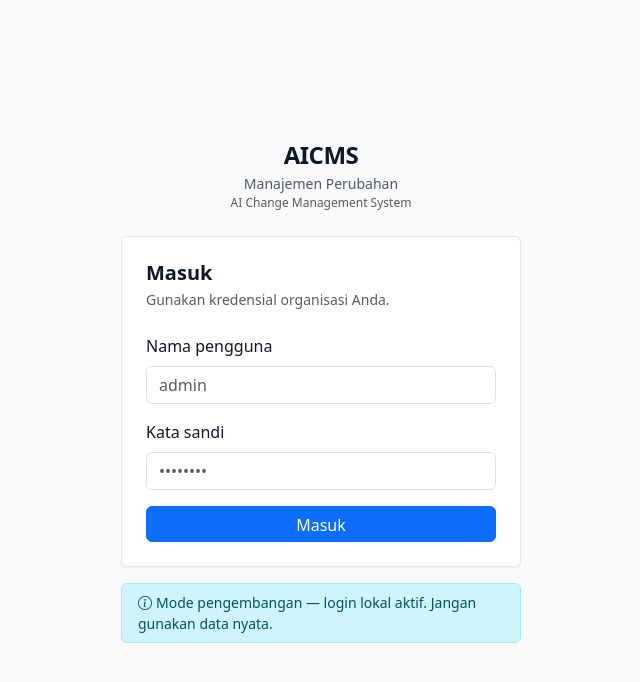
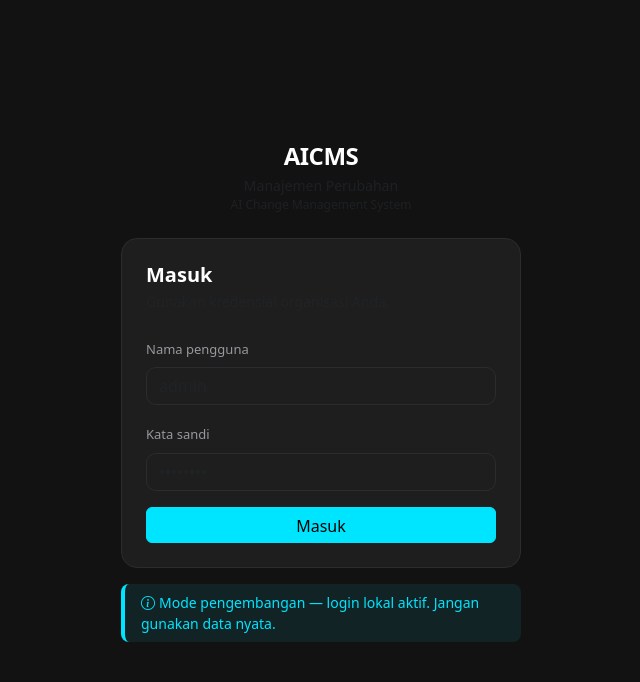
Before and after one commit to mildyoner10-ui/AICMS, a Next.js app in the folder apps/web/: page /login in a window 1280 px wide. Shown: the top 682 px of the page, without its empty margins (319-959 px from the left). Built offline with nearby package versions, Linux system fonts and the light colour scheme.

Commit message:
feat(ui): WattVision dark monitoring theme — cyan/neon accents, JetBrains Mono, chart palette update

```diff
--- a/apps/web/src/app/globals.css
+++ b/apps/web/src/app/globals.css
@@ -1,44 +1,50 @@
-/* DESIGN.md Design Tokens — Light/Dark Mode */
+/* Fonts — Inter (body) + JetBrains Mono (numbers/KPIs) */
+@import url("https://fonts.googleapis.com/css2?family=Inter:wght@400;500;600;700&family=JetBrains+Mono:wght@400;500;700&display=swap");
+@import "bootstrap/dist/css/bootstrap.min.css";
+@import "bootstrap-icons/font/bootstrap-icons.min.css";
+
+/* Design Tokens — WattVision Monitoring Dashboard */
 :root,
+[data-bs-theme="dark"] {
+  color-scheme: dark;
+  --app-bg: #121212;
+  --app-surface: #1E1E1E;
+  --app-surface-secondary: #252525;
+  --app-border: #2C2C2E;
+  --app-text: #FFFFFF;
+  --app-text-muted: #98989D;
+  --app-primary: #00E5FF;       /* cyan/neon untuk data & KPI */
+  --app-success: #32D74B;       /* hijau untuk status normal/aktif */
+  --app-danger: #FF453A;        /* merah untuk alert */
+  --app-warning: #FFD60A;       /* kuning untuk warning */
+  --app-info: #00E5FF;          /* info = cyan */
+  --app-sidebar-bg: #121212;
+  --app-sidebar-text: #FFFFFF;
+  --app-sidebar-text-muted: #98989D;
+  --app-header-bg: #1E1E1E;
+  --app-radius: 16px;
+  --app-card-padding: 20px;
+}
+
 [data-bs-theme="light"] {
   color-scheme: light;
-  --app-bg: #F8FAFC;
+  --app-bg: #F5F5F7;
   --app-surface: #FFFFFF;
-  --app-surface-secondary: #F1F5F9;
-  --app-text: #0F172A;
-  --app-text-muted: #64748B;
-  --app-border: #E2E8F0;
-  --app-primary: #2563EB;
-  --app-success: #16A34A;
-  --app-warning: #D97706;
-  --app-danger: #DC2626;
-  --app-info: #0284C7;
+  --app-surface-secondary: #F0F0F2;
+  --app-border: #E5E5EA;
+  --app-text: #1C1C1E;
+  --app-text-muted: #8E8E93;
+  --app-primary: #00B4D8;
+  --app-success: #30D158;
+  --app-danger: #FF453A;
+  --app-warning: #FF9F0A;
+  --app-info: #00B4D8;
   --app-sidebar-bg: #FFFFFF;
-  --app-sidebar-text: #0F172A;
-  --app-sidebar-text-muted: #64748B;
+  --app-sidebar-text: #1C1C1E;
+  --app-sidebar-text-muted: #8E8E93;
   --app-header-bg: #FFFFFF;
-  --app-radius: 10px;
-  --app-card-shadow: 0 1px 3px rgba(15,23,42,.05);
-}
-
-[data-bs-theme="dark"] {
-  color-scheme: dark;
-  --app-bg: #0B1120;
-  --app-surface: #111827;
-  --app-surface-secondary: #1E293B;
-  --app-text: #F8FAFC;
-  --app-text-muted: #94A3B8;
-  --app-border: #334155;
-  --app-primary: #60A5FA;
-  --app-success: #4ADE80;
-  --app-warning: #FBBF24;
-  --app-danger: #F87171;
-  --app-info: #38BDF8;
-  --app-sidebar-bg: #111827;
-  --app-sidebar-text: #F8FAFC;
-  --app-sidebar-text-muted: #94A3B8;
-  --app-header-bg: #111827;
-  --app-card-shadow: none;
+  --app-radius: 16px;
+  --app-card-padding: 20px;
 }
 
 body {
@@ -46,23 +52,34 @@ body {
   color: var(--app-text);
   font-family: Inter, system-ui, -apple-system, sans-serif;
   font-size: 14px;
-  transition: background-color .2s ease, color .2s ease;
+  transition: background-color .25s ease, color .25s ease;
+}
+
+/* Number font for KPIs */
+.font-mono, .kpi-value {
+  font-family: "JetBrains Mono", "Fira Code", "SF Mono", monospace !important;
+  font-weight: 700;
+}
+
+/* Cards — dark surface, 16px radius, 20px padding, subtle border */
+.card {
+  background-color: var(--app-surface) !important;
+  border: 1px solid var(--app-border) !important;
+  border-radius: var(--app-radius) !important;
+  box-shadow: none !important;
+  color: var(--app-text) !important;
 }
 
 .card-body {
+  padding: var(--app-card-padding) !important;
   color: var(--app-text) !important;
 }
 
-.card {
+.card-header {
+  background-color: transparent !important;
+  border-bottom: 1px solid var(--app-border) !important;
+  padding: 16px var(--app-card-padding) !important;
   color: var(--app-text) !important;
-}
-
-/* Card override */
-.card {
-  background-color: var(--app-surface) !important;
-  border-color: var(--app-border) !important;
-  box-shadow: var(--app-card-shadow);
-  border-radius: var(--app-radius);
 }
 
 /* Text muted */
@@ -70,7 +87,130 @@ body {
   color: var(--app-text-muted) !important;
 }
 
-/* Topbar — fixed at top, full width, right of sidebar on desktop */
+/* Buttons — cyan/neon primary */
+.btn-primary {
+  background-color: var(--app-primary) !important;
+  border-color: var(--app-primary) !important;
+  color: #000000 !important;
+  font-weight: 500;
+  border-radius: 10px;
+}
+
+.btn-primary:hover {
+  opacity: 0.85 !important;
+  background-color: var(--app-primary) !important;
+  border-color: var(--app-primary) !important;
+  color: #000000 !important;
+}
+
+.btn-outline-primary {
+  color: var(--app-primary) !important;
+  border-color: var(--app-primary) !important;
+}
+
+.btn-outline-primary:hover {
+  background-color: var(--app-primary) !important;
+  color: #000000 !important;
+}
+
+/* Badges — semantic colors */
+.badge.bg-primary {
+  background-color: var(--app-primary) !important;
+  color: #000000 !important;
+}
+
+.badge.bg-success {
+  background-color: var(--app-success) !important;
+}
+
+.badge.bg-danger {
+  background-color: var(--app-danger) !important;
+}
+
+.badge.bg-warning {
+  background-color: var(--app-warning) !important;
+  color: #000000 !important;
+}
+
+.badge.bg-info {
+  background-color: var(--app-info) !important;
+  color: #000000 !important;
+}
+
+/* Tables — dark rows, hover effect */
+.table {
+  color: var(--app-text) !important;
+}
+
+.table > :not(caption) > * > * {
+  border-bottom-color: var(--app-border) !important;
+}
+
+.table-hover > tbody > tr:hover > * {
+  background-color: var(--app-surface-secondary) !important;
+  color: var(--app-text) !important;
+}
+
+/* Alerts — left border accent */
+.alert {
+  border: none !important;
+  border-left: 4px solid var(--app-primary) !important;
+  border-radius: 8px !important;
+  background-color: var(--app-surface) !important;
+  color: var(--app-text) !important;
+}
+
+.alert-danger {
+  border-left-color: var(--app-danger) !important;
+  background-color: rgba(255, 69, 58, 0.08) !important;
+  color: var(--app-danger) !important;
+}
+
+.alert-success {
+  border-left-color: var(--app-success) !important;
+  background-color: rgba(50, 215, 75, 0.08) !important;
+  color: var(--app-success) !important;
+}
+
+.alert-warning {
+  border-left-color: var(--app-warning) !important;
+  background-color: rgba(255, 214, 10, 0.08) !important;
+  color: var(--app-warning) !important;
+}
+
+.alert-info {
+  border-left-color: var(--app-primary) !important;
+  background-color: rgba(0, 229, 255, 0.08) !important;
+  color: var(--app-primary) !important;
+}
+
+/* Form controls */
+.form-control {
+  background-color: var(--app-surface) !important;
+  border: 1px solid var(--app-border) !important;
+  border-radius: 10px !important;
+  color: var(--app-text) !important;
+}
+
+.form-control:focus {
+  border-color: var(--app-primary) !important;
+  box-shadow: 0 0 0 3px rgba(0, 229, 255, 0.15) !important;
+}
+
+.form-select {
+  background-color: var(--app-surface) !important;
+  border: 1px solid var(--app-border) !important;
+  border-radius: 10px !important;
+  color: var(--app-text) !important;
+}
+
+.form-label {
+  color: var(--app-text-muted) !important;
+  font-weight: 500;
+  font-size: 13px;
+}
+
+/* Topbar — fixed at top */
 .app-topbar {
   position: fixed;
   top: 0;
@@ -106,12 +246,19 @@ body.sidebar-collapsed .app-content {
   padding-left: 64px !important;
 }
 
-/* Active nav link */
+/* Nav links */
+.nav-link {
+  color: var(--app-sidebar-text) !important;
+  transition: all .15s ease;
+}
+
 .nav-link.active {
   font-weight: 600;
+  background-color: rgba(0, 229, 255, 0.08) !important;
+  color: var(--app-primary) !important;
 }
 
-/* Smooth transitions for theme toggle */
+/* Smooth transitions */
 *, *::before, *::after {
-  transition: background-color .2s ease, border-color .2s ease, color .2s ease;
+  transition: background-color .25s ease, border-color .25s ease, color .25s ease;
 }
--- a/apps/web/src/app/layout.tsx
+++ b/apps/web/src/app/layout.tsx
@@ -23,17 +23,13 @@ export default function RootLayout({
               (function() {
                 try {
                   var t = localStorage.getItem("app-theme");
-                  var theme = (t === "light" || t === "dark") ? t : (window.matchMedia("(prefers-color-scheme: dark)").matches ? "dark" : "light");
+                  var theme = (t === "light" || t === "dark") ? t : "dark";
                   document.documentElement.setAttribute("data-bs-theme", theme);
                 } catch(e) {}
               })();
             `,
           }}
         />
-        <link
-          rel="stylesheet"
-          href="https://fonts.googleapis.com/css2?family=Inter:wght@400;500;600;700&display=swap"
-        />
       </head>
       <body>{children}</body>
     </html>
```
Also changed, not shown: apps/web/src/app/(app)/dashboard/page.tsx (+12 -12 lines), apps/web/src/components/GlobalNav.tsx (+25 -23 lines), apps/web/tailwind.config.ts (deleted, +0 -127 lines).
